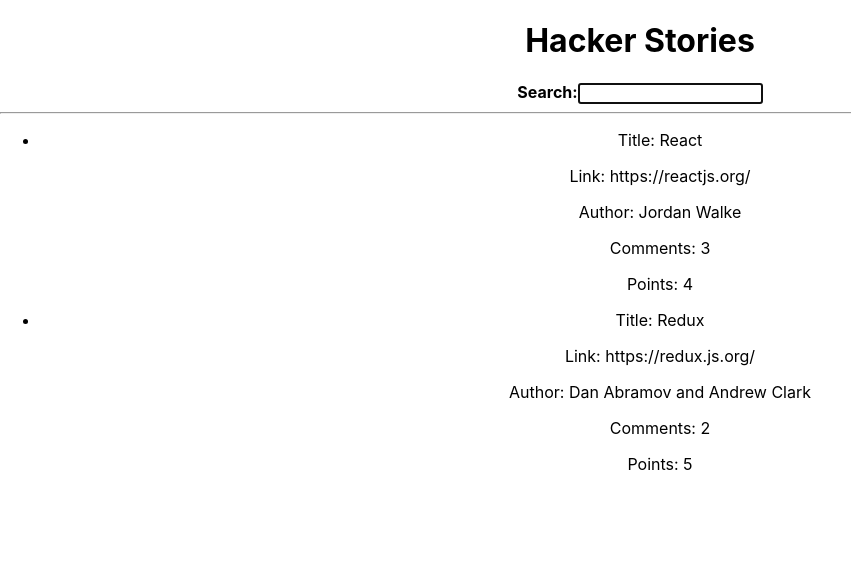
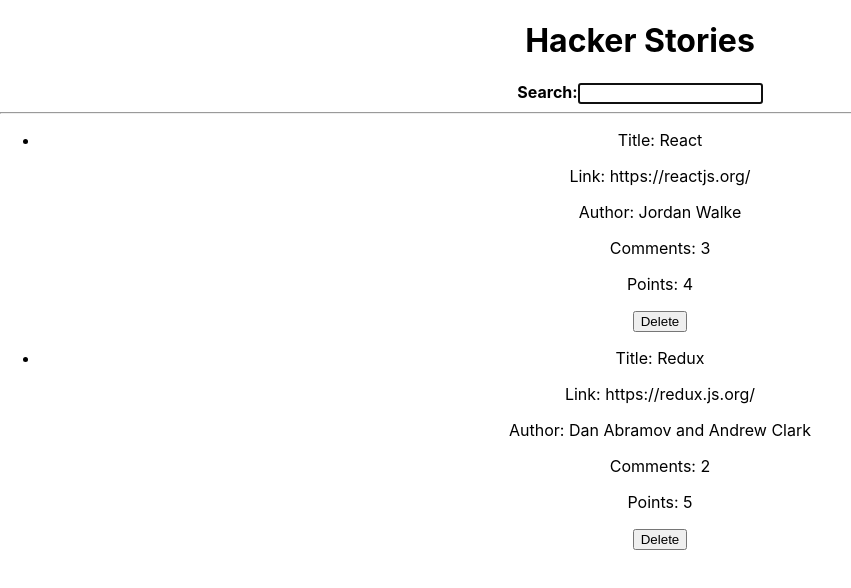
Before and after one commit to georgebullock/hacker-news-search, a React (Create React App) app: page / in a window 1280 px wide. Shown: the top 588 px of the page, without its empty margins (0-851 px from the left). Built offline with nearby package versions, Linux system fonts and the light colour scheme; the HTML template or start-up script is replaced by a standard one.

Commit message:
Add delete item button. Simulate async data fetching

```diff
--- a/src/App.js
+++ b/src/App.js
@@ -2,7 +2,7 @@
 import "./App.css";
 
 const App = () => {
-  const stories = [
+  const initialStories = [
     {
       title: "React",
       url: "https://reactjs.org/",
@@ -21,6 +21,18 @@
     },
   ];
 
+  const [stories, setStories] = useState([]);
+
+  const getAsyncStories = () => {
+    Promise.resolve({ data: { stories: initialStories } }).then((res) => {
+      setTimeout(() => {
+        setStories(res.data.stories);
+      }, 1000);
+    });
+  };
+
+  useEffect(getAsyncStories, []);
+
   const useSemiPersistentState = (key) => {
     let [value, setValue] = useState(localStorage.getItem(key) || "");
 
@@ -33,6 +45,15 @@
 
   const handleSearch = (e) => {
     setSearchTerm(e.target.value);
+  };
+
+  const handleRemoveStory = (id) => {
+    const updatedStories = stories.filter((story) => {
+      return story.objectId !== id;
+    });
+
+    setStories(updatedStories);
+    console.log("Remove Story");
   };
 
   const filterStories = stories.filter((story) => {
@@ -53,7 +74,7 @@
         <strong>Search:</strong>
       </InputWithLabel>
       <hr />
-      <List list={filterStories} />
+      <List list={filterStories} onRemoveItem={handleRemoveStory} />
     </div>
   );
 };
@@ -88,15 +109,20 @@
   );
 };
 
-const List = ({ list }) => {
+const List = ({ list, onRemoveItem }) => {
   const items = list.map((item) => {
-    return <Item key={item.objectId} item={item} />;
+    return <Item key={item.objectId} item={item} onRemoveItem={onRemoveItem} />;
   });
 
   return <ul>{items}</ul>;
 };
 
-const Item = ({ item }) => {
+const Item = ({ item, onRemoveItem }) => {
+  const handleRemoveItem = () => {
+    console.log("item.objectId: ", item.objectId);
+    onRemoveItem(item.objectId);
+  };
+
   return (
     <li>
       <p>Title: {item.title}</p>
@@ -104,6 +130,7 @@
       <p>Author: {item.author}</p>
       <p>Comments: {item.commentsCount}</p>
       <p>Points: {item.points}</p>
+      <button onClick={handleRemoveItem}>Delete</button>
     </li>
   );
 };
```
